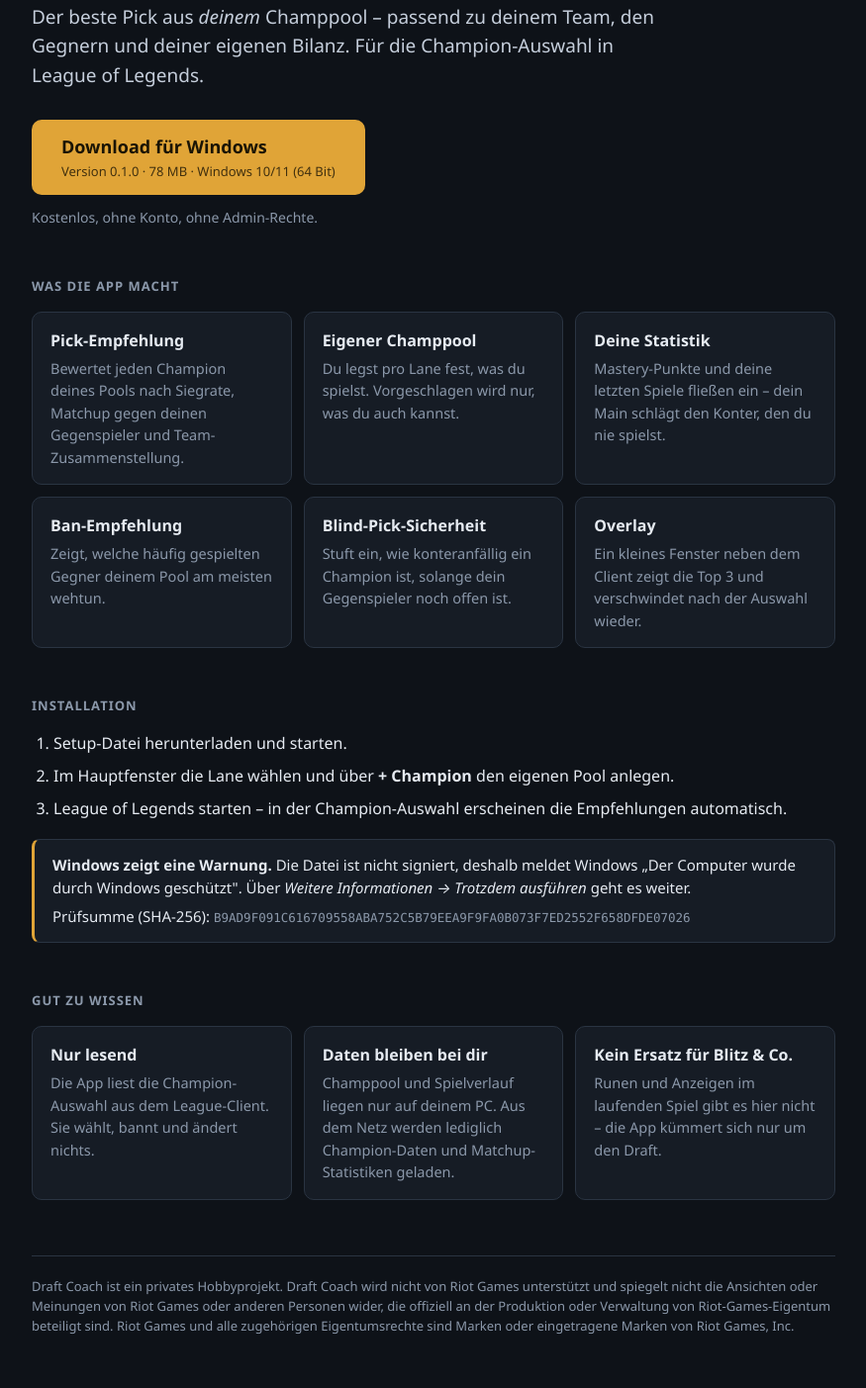
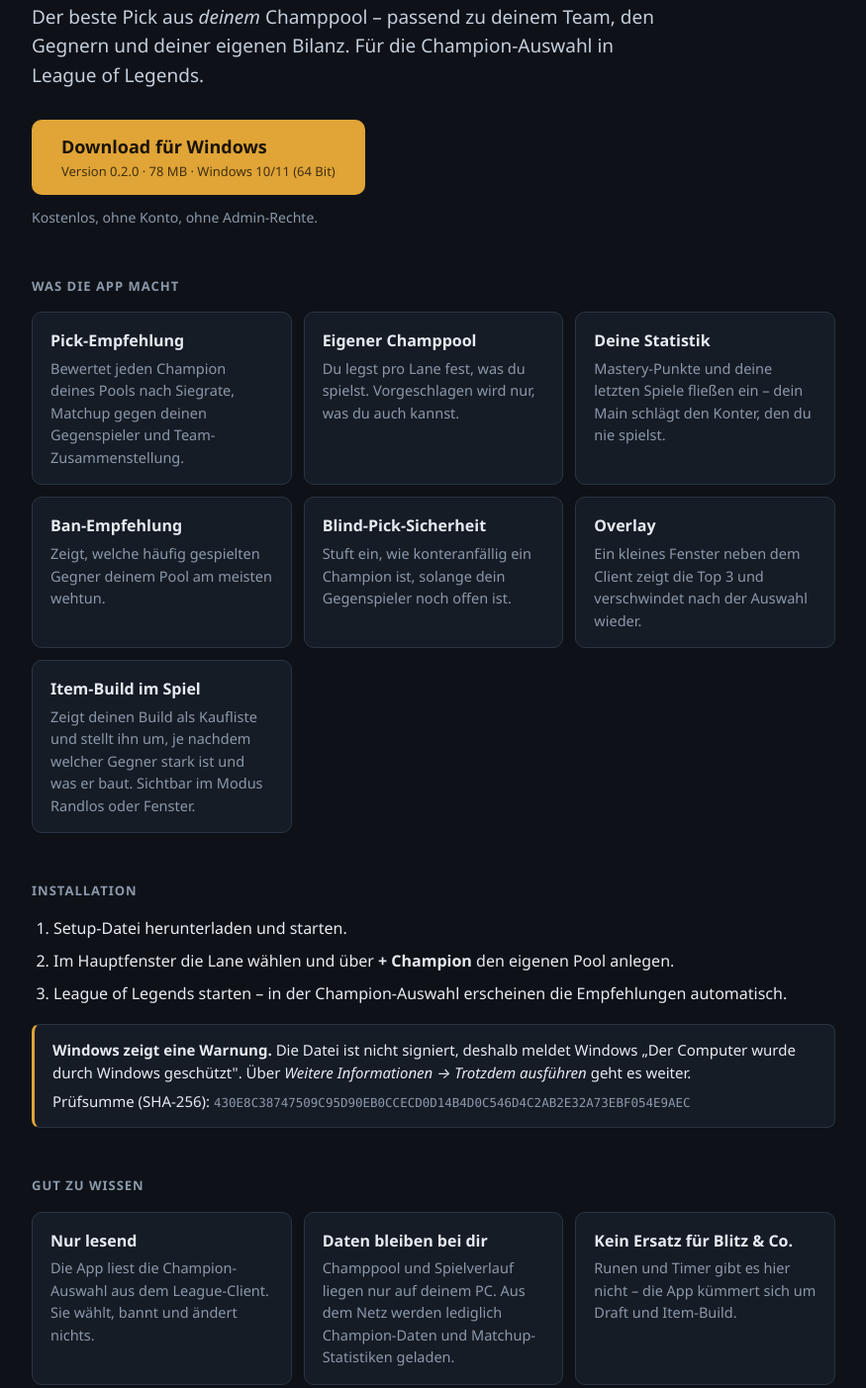
Before and after one commit to karlson79/draft-coach, a plain HTML site: page index.html in a window 1280 px wide. Shown: the part 161-1564 px from the top of the page at 99% size, without its empty margins (202-1077 px from the left). Drawn offline with Linux system fonts and the light colour scheme.

Commit message:
Downloadseite auf Version 0.2.0 umstellen
Co-Authored-By: Claude Fable 5.2 <noreply@anthropic.com>

```diff
--- a/index.html
+++ b/index.html
@@ -53,9 +53,9 @@
     </div>
     <p class="lead">Der beste Pick aus <em>deinem</em> Champpool – passend zu deinem Team, den Gegnern und deiner eigenen Bilanz. Für die Champion-Auswahl in League of Legends.</p>
 
-    <a class="download" href="https://github.com/karlson79/draft-coach/releases/latest/download/Draft-Coach-Setup-0.1.0.exe">
+    <a class="download" href="https://github.com/karlson79/draft-coach/releases/latest/download/Draft-Coach-Setup-0.2.0.exe">
       Download für Windows
-      <small>Version 0.1.0 · 78 MB · Windows 10/11 (64 Bit)</small>
+      <small>Version 0.2.0 · 78 MB · Windows 10/11 (64 Bit)</small>
     </a>
     <p class="meta">Kostenlos, ohne Konto, ohne Admin-Rechte.</p>
 
@@ -67,6 +67,7 @@
       <div class="card"><h3>Ban-Empfehlung</h3><p>Zeigt, welche häufig gespielten Gegner deinem Pool am meisten wehtun.</p></div>
       <div class="card"><h3>Blind-Pick-Sicherheit</h3><p>Stuft ein, wie konteranfällig ein Champion ist, solange dein Gegenspieler noch offen ist.</p></div>
       <div class="card"><h3>Overlay</h3><p>Ein kleines Fenster neben dem Client zeigt die Top 3 und verschwindet nach der Auswahl wieder.</p></div>
+      <div class="card"><h3>Item-Build im Spiel</h3><p>Zeigt deinen Build als Kaufliste und stellt ihn um, je nachdem welcher Gegner stark ist und was er baut. Sichtbar im Modus Randlos oder Fenster.</p></div>
     </div>
 
     <h2>Installation</h2>
@@ -77,14 +78,14 @@
     </ol>
     <div class="note">
       <p><strong>Windows zeigt eine Warnung.</strong> Die Datei ist nicht signiert, deshalb meldet Windows „Der Computer wurde durch Windows geschützt". Über <em>Weitere Informationen → Trotzdem ausführen</em> geht es weiter.</p>
-      <p>Prüfsumme (SHA-256): <code>B9AD9F091C616709558ABA752C5B79EEA9F9FA0B073F7ED2552F658DFDE07026</code></p>
+      <p>Prüfsumme (SHA-256): <code>430E8C38747509C95D90EB0CCECD0D14B4D0C546D4C2AB2E32A73EBF054E9AEC</code></p>
     </div>
 
     <h2>Gut zu wissen</h2>
     <div class="grid">
       <div class="card"><h3>Nur lesend</h3><p>Die App liest die Champion-Auswahl aus dem League-Client. Sie wählt, bannt und ändert nichts.</p></div>
       <div class="card"><h3>Daten bleiben bei dir</h3><p>Champpool und Spielverlauf liegen nur auf deinem PC. Aus dem Netz werden lediglich Champion-Daten und Matchup-Statistiken geladen.</p></div>
-      <div class="card"><h3>Kein Ersatz für Blitz & Co.</h3><p>Runen und Anzeigen im laufenden Spiel gibt es hier nicht – die App kümmert sich nur um den Draft.</p></div>
+      <div class="card"><h3>Kein Ersatz für Blitz & Co.</h3><p>Runen und Timer gibt es hier nicht – die App kümmert sich um Draft und Item-Build.</p></div>
     </div>
 
     <footer>
```
